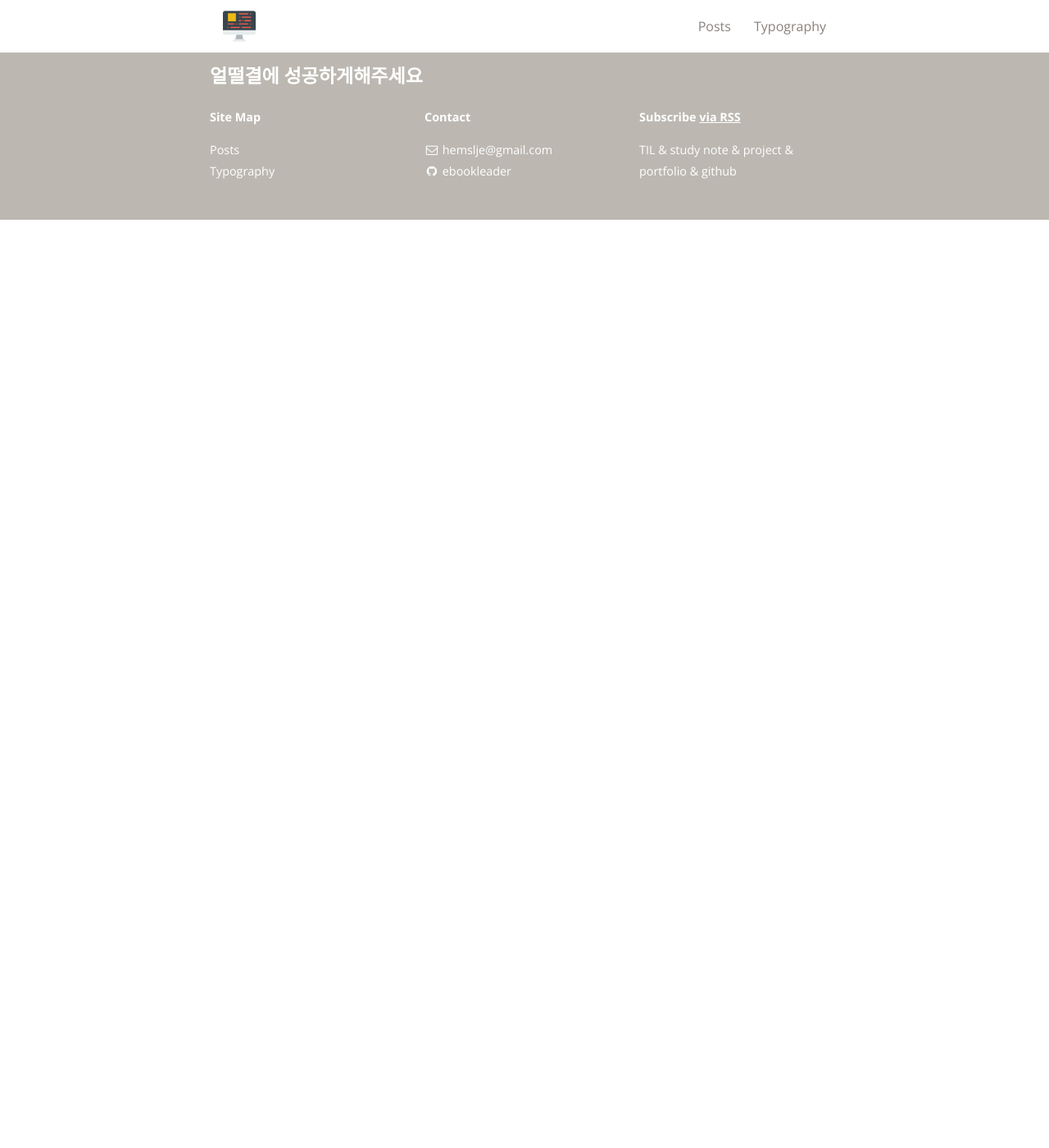
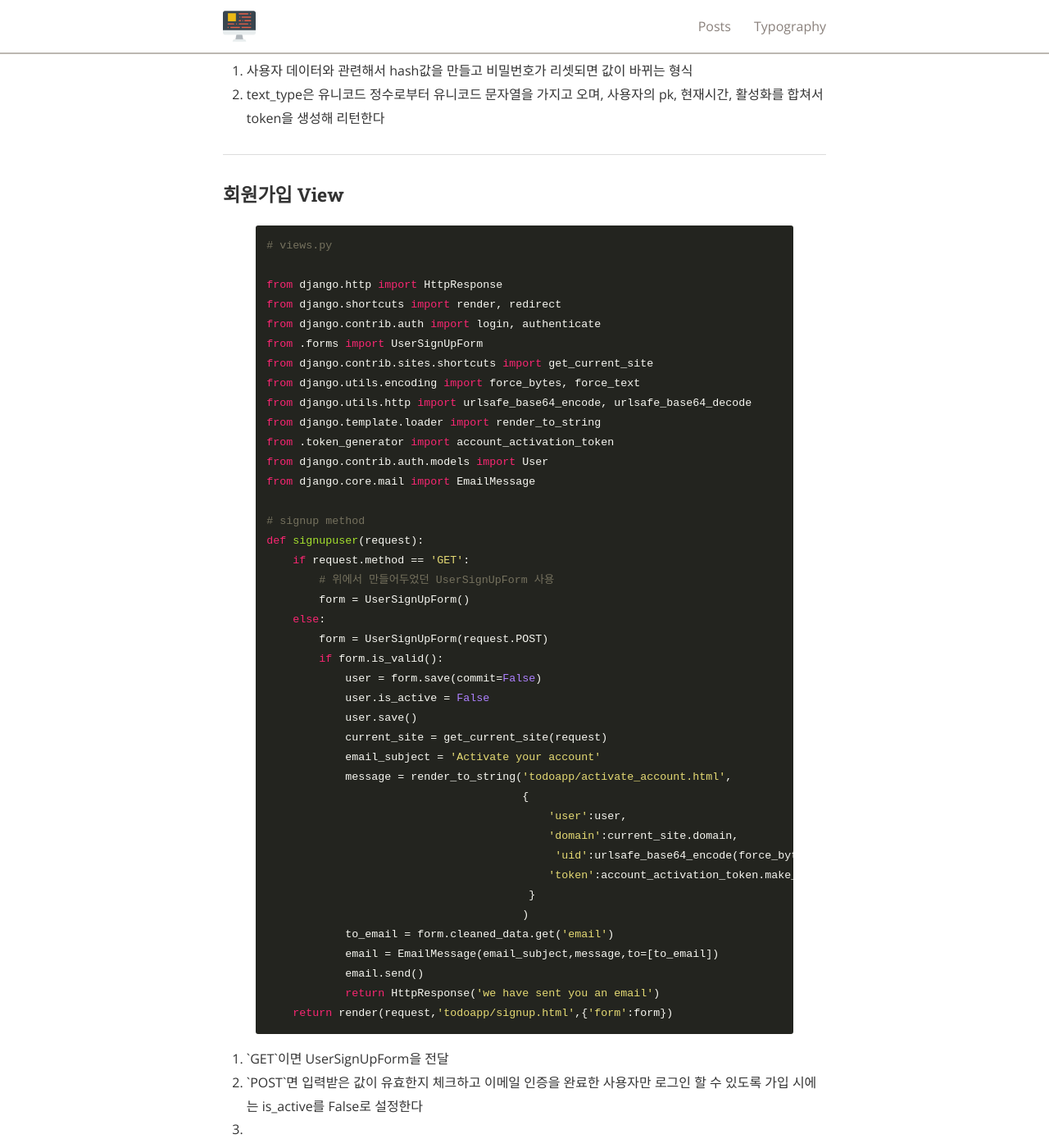
Before and after one commit to ebookleader/ebookleader.github.io, a Jekyll site: the page built from _posts/2020-04-07-django-mail-authentication.md, in a window 1280 px wide and 1400 px high, scrolled down 1744 px. Shown: the whole window at 82% size. Built offline with Jekyll 4.4.1, drawn with Linux system fonts in a browser that asks for light colours; nearby versions of some CDN libraries; before the commit the page ends 2012 px from its top, so only the background shows below that; some of the changed text lies outside the part shown.

Commit message:
Update 2020-04-07-django-mail-authentication.md

```diff
--- a/_posts/2020-04-07-django-mail-authentication.md
+++ b/_posts/2020-04-07-django-mail-authentication.md
@@ -51,9 +51,14 @@ class UserSignUpForm(UserCreationForm):
 --------------------------------------------
 
 ### Token을 만드는 class 작성
+<a href='https://simpleisbetterthancomplex.com/tutorial/2016/08/24/how-to-create-one-time-link.html'>
+password token generator 참고</a>
 {% highlight python %}
 # token_generator.py
+
+# PasswordResetTokenGenerator를 사용하여 토큰 생성
 from django.contrib.auth.tokens import PasswordResetTokenGenerator
+# for wrapping over differences between python2 and python3
 import six
 
 class TokenGenerator(PasswordResetTokenGenerator):
@@ -66,4 +71,58 @@ account_activation_token = TokenGenerator()
 
 {% endhighlight %}
 
+<ol>
+<li>사용자 데이터와 관련해서 hash값을 만들고 비밀번호가 리셋되면 값이 바뀌는 형식</li>
+<li>text_type은 유니코드 정수로부터 유니코드 문자열을 가지고 오며, 사용자의 pk, 현재시간, 활성화를 합쳐서 token을 생성해 리턴한다</li>
+</ol>
 --------------------------------------------
+
+### 회원가입 View
+{% highlight python %}
+# views.py
+
+from django.http import HttpResponse
+from django.shortcuts import render, redirect
+from django.contrib.auth import login, authenticate
+from .forms import UserSignUpForm
+from django.contrib.sites.shortcuts import get_current_site
+from django.utils.encoding import force_bytes, force_text
+from django.utils.http import urlsafe_base64_encode, urlsafe_base64_decode
+from django.template.loader import render_to_string
+from .token_generator import account_activation_token
+from django.contrib.auth.models import User
+from django.core.mail import EmailMessage
+
+# signup method
+def signupuser(request):
+    if request.method == 'GET':
+        # 위에서 만들어두었던 UserSignUpForm 사용
+        form = UserSignUpForm()
+    else:
+        form = UserSignUpForm(request.POST)
+        if form.is_valid():
+            user = form.save(commit=False)
+            user.is_active = False
+            user.save()
+            current_site = get_current_site(request)
+            email_subject = 'Activate your account'
+            message = render_to_string('todoapp/activate_account.html',
+                                       {
+                                           'user':user,
+                                           'domain':current_site.domain,
+                                            'uid':urlsafe_base64_encode(force_bytes(user.pk)),
+                                           'token':account_activation_token.make_token(user),
+                                        }
+                                       )
+            to_email = form.cleaned_data.get('email')
+            email = EmailMessage(email_subject,message,to=[to_email])
+            email.send()
+            return HttpResponse('we have sent you an email')
+    return render(request,'todoapp/signup.html',{'form':form})
+{% endhighlight %}
+
+<ol>
+<li>`GET`이면 UserSignUpForm을 전달</li>
+<li>`POST`면 입력받은 값이 유효한지 체크하고 이메일 인증을 완료한 사용자만 로그인 할 수 있도록 가입 시에는 is_active를 False로 설정한다</li>
+<li></li>
+</ol>
```
